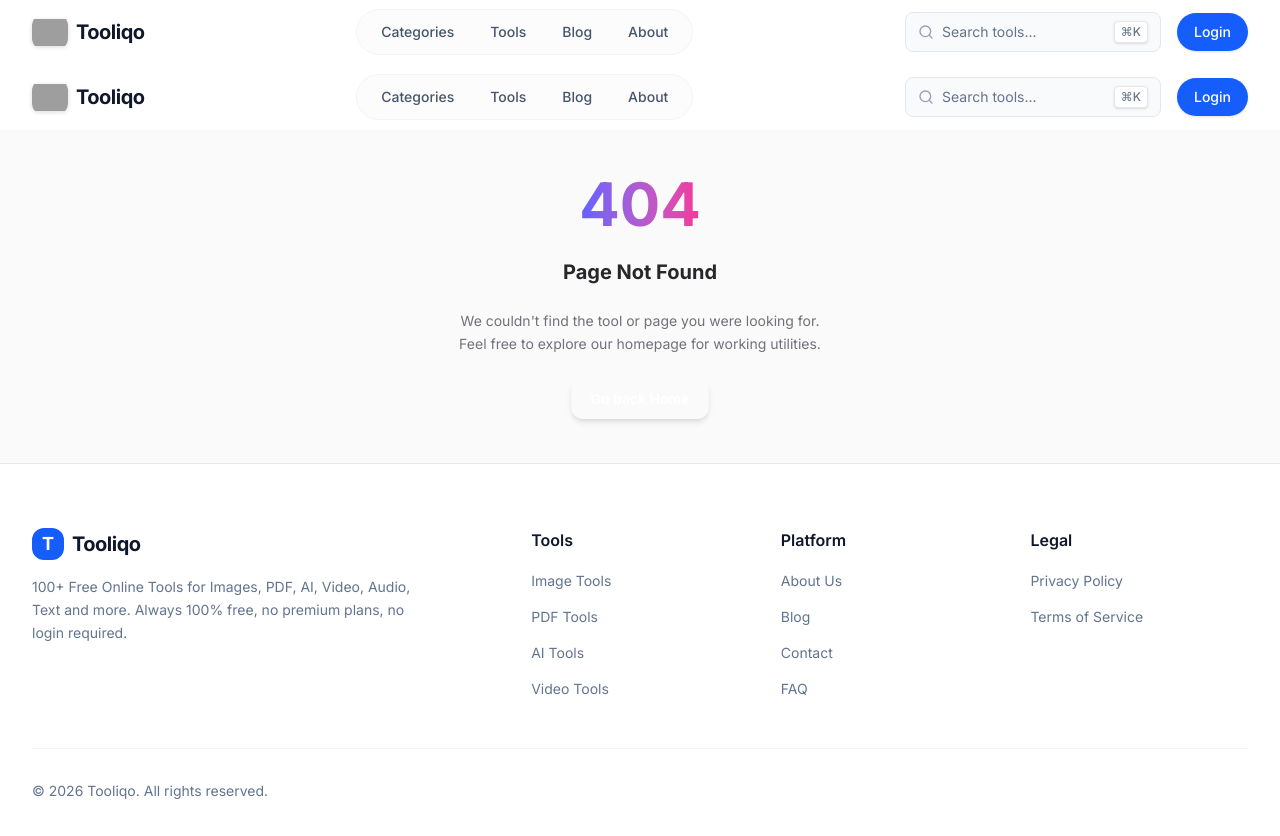
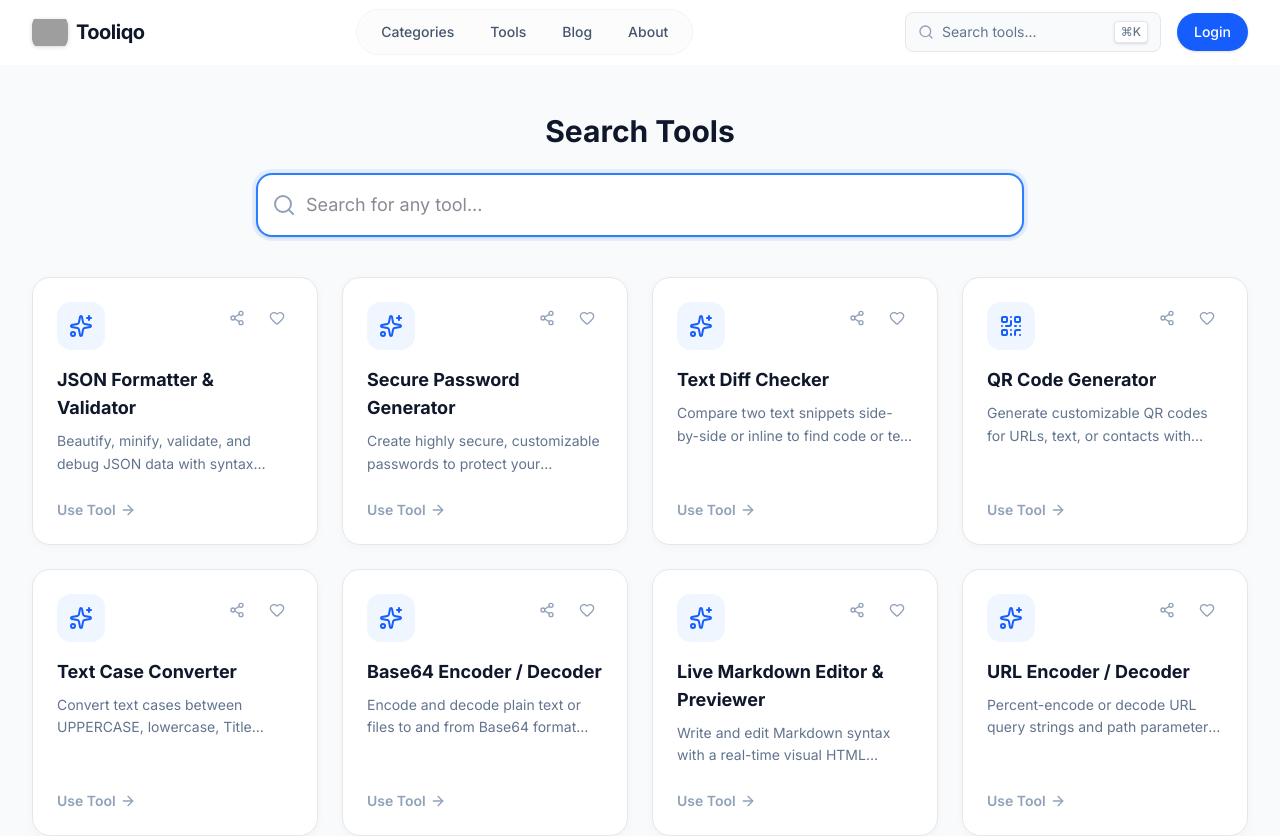
Before and after one commit to Padmini20-S/Tooliqo, a Next.js app: page /search in a window 1280 px wide. Before the commit this address had no page. Shown: the top 836 px of the page. Built offline with nearby package versions, Linux system fonts and the light colour scheme; grey boxes are pictures that could not be loaded.

Commit message:
Fix double headers and create missing pages to resolve 404s

```diff
--- a/app/about/page.tsx
+++ b/app/about/page.tsx
@@ -8,7 +8,6 @@ import { Sparkles, Shield, Cpu, Heart } from "lucide-react";
 export default function AboutPage() {
   return (
     <div className="min-h-screen bg-zinc-50 dark:bg-zinc-950 text-zinc-900 dark:text-zinc-50 flex flex-col transition-colors duration-300">
-      <Navbar />
 
       <main className="flex-1 max-w-4xl w-full mx-auto px-4 sm:px-6 lg:px-8 py-16 space-y-12">
         {/* Header */}
@@ -64,7 +63,6 @@ export default function AboutPage() {
         </div>
       </main>
 
-      <Footer />
     </div>
   );
 }
--- /dev/null
+++ b/app/blog/page.tsx
@@ -0,0 +1,20 @@
+import React from "react";
+import Link from "next/link";
+import { FileText } from "lucide-react";
+
+export default function BlogPage() {
+  return (
+    <div className="flex-1 w-full max-w-7xl mx-auto px-4 sm:px-6 lg:px-8 py-20 text-center">
+      <div className="w-20 h-20 bg-purple-50 text-purple-500 rounded-full flex items-center justify-center mx-auto mb-6">
+        <FileText className="w-10 h-10" />
+      </div>
+      <h1 className="text-4xl font-bold text-slate-900 mb-4">Our Blog</h1>
+      <p className="text-lg text-slate-500 max-w-2xl mx-auto mb-10">
+        Articles, tutorials, and productivity tips are coming soon to our brand new blog!
+      </p>
+      <Link href="/" className="px-8 py-4 bg-slate-900 text-white font-semibold rounded-full hover:bg-slate-800 transition-colors shadow-sm">
+        Back to Home
+      </Link>
+    </div>
+  );
+}
--- /dev/null
+++ b/app/categories/page.tsx
@@ -0,0 +1,20 @@
+import React from "react";
+import Link from "next/link";
+import { Grid } from "lucide-react";
+
+export default function CategoriesPage() {
+  return (
+    <div className="flex-1 w-full max-w-7xl mx-auto px-4 sm:px-6 lg:px-8 py-20 text-center">
+      <div className="w-20 h-20 bg-blue-50 text-blue-500 rounded-full flex items-center justify-center mx-auto mb-6">
+        <Grid className="w-10 h-10" />
+      </div>
+      <h1 className="text-4xl font-bold text-slate-900 mb-4">All Categories</h1>
+      <p className="text-lg text-slate-500 max-w-2xl mx-auto mb-10">
+        We are organizing our tools into an even better category system. Coming very soon!
+      </p>
+      <Link href="/tools" className="px-8 py-4 bg-blue-600 text-white font-semibold rounded-full hover:bg-blue-700 transition-colors shadow-sm">
+        View All Tools Instead
+      </Link>
+    </div>
+  );
+}
--- a/app/contact/page.tsx
+++ b/app/contact/page.tsx
@@ -25,7 +25,6 @@ export default function ContactPage() {
 
   return (
     <div className="min-h-screen bg-zinc-50 dark:bg-zinc-950 text-zinc-900 dark:text-zinc-50 flex flex-col transition-colors duration-300">
-      <Navbar />
 
       <main className="flex-1 max-w-lg w-full mx-auto px-4 sm:px-6 lg:px-8 py-16 space-y-8">
         <div className="text-center space-y-2">
@@ -147,7 +146,6 @@ export default function ContactPage() {
         </div>
       </main>
 
-      <Footer />
     </div>
   );
 }
--- a/app/disclaimer/page.tsx
+++ b/app/disclaimer/page.tsx
@@ -9,7 +9,6 @@ export default function DisclaimerPage() {
 
   return (
     <div className="min-h-screen bg-zinc-50 dark:bg-zinc-950 text-zinc-900 dark:text-zinc-50 flex flex-col transition-colors duration-300">
-      <Navbar />
 
       <main className="flex-1 max-w-3xl w-full mx-auto px-4 sm:px-6 lg:px-8 py-16 space-y-8">
         <div className="space-y-2">
@@ -45,7 +44,6 @@ export default function DisclaimerPage() {
         </article>
       </main>
 
-      <Footer />
     </div>
   );
 }
--- a/app/error.tsx
+++ b/app/error.tsx
@@ -7,7 +7,6 @@ import Footer from "@/components/Footer";
 export default function Error({ error, reset }: { error: Error; reset: () => void }) {
   return (
     <div className="min-h-screen bg-zinc-50 dark:bg-zinc-950 text-zinc-900 dark:text-zinc-50 flex flex-col transition-colors duration-300">
-      <Navbar />
       <main className="flex-1 flex flex-col items-center justify-center p-8 space-y-6 text-center">
         <h1 className="text-4xl font-extrabold text-red-505">Oops!</h1>
         <h2 className="text-xl font-bold text-zinc-800 dark:text-zinc-200">Something went wrong</h2>
@@ -23,7 +22,6 @@ export default function Error({ error, reset }: { error: Error; reset: () => voi
           </a>
         </div>
       </main>
-      <Footer />
     </div>
   );
 }
--- a/app/not-found.tsx
+++ b/app/not-found.tsx
@@ -8,7 +8,6 @@ import Footer from "@/components/Footer";
 export default function NotFound() {
   return (
     <div className="min-h-screen bg-zinc-50 dark:bg-zinc-950 text-zinc-900 dark:text-zinc-50 flex flex-col transition-colors duration-300">
-      <Navbar />
       <main className="flex-1 flex flex-col items-center justify-center p-8 space-y-6 text-center">
         <h1 className="text-6xl font-extrabold text-transparent bg-clip-text bg-gradient-to-r from-indigo-500 to-pink-500">404</h1>
         <h2 className="text-xl font-bold text-zinc-800 dark:text-zinc-200">Page Not Found</h2>
@@ -19,7 +18,6 @@ export default function NotFound() {
           Go back Home
         </Link>
       </main>
-      <Footer />
     </div>
   );
 }
--- a/app/privacy-policy/page.tsx
+++ b/app/privacy-policy/page.tsx
@@ -9,7 +9,6 @@ export default function PrivacyPolicyPage() {
 
   return (
     <div className="min-h-screen bg-zinc-50 dark:bg-zinc-950 text-zinc-900 dark:text-zinc-50 flex flex-col transition-colors duration-300">
-      <Navbar />
 
       <main className="flex-1 max-w-3xl w-full mx-auto px-4 sm:px-6 lg:px-8 py-16 space-y-8">
         <div className="space-y-2">
@@ -62,7 +61,6 @@ export default function PrivacyPolicyPage() {
         </article>
       </main>
 
-      <Footer />
     </div>
   );
 }
--- /dev/null
+++ b/app/search/page.tsx
@@ -0,0 +1,60 @@
+"use client";
+
+import React, { useState } from "react";
+import Link from "next/link";
+import { Search } from "lucide-react";
+import { tools } from "@/lib/tools";
+import ToolCard from "@/components/ToolCard";
+
+export default function SearchPage() {
+  const [query, setQuery] = useState("");
+
+  const filteredTools = tools.filter(
+    (tool) =>
+      tool.name.toLowerCase().includes(query.toLowerCase()) ||
+      tool.description.toLowerCase().includes(query.toLowerCase()) ||
+      tool.keywords.some((k) => k.toLowerCase().includes(query.toLowerCase()))
+  );
+
+  return (
+    <div className="flex-1 w-full max-w-7xl mx-auto px-4 sm:px-6 lg:px-8 py-12">
+      <div className="max-w-3xl mx-auto mb-10">
+        <h1 className="text-3xl font-bold text-slate-900 mb-6 text-center">Search Tools</h1>
+
+        <div className="relative">
+          <div className="absolute inset-y-0 left-0 pl-4 flex items-center pointer-events-none">
+            <Search className="h-6 w-6 text-slate-400" />
+          </div>
+          <input
+            type="text"
+            className="block w-full pl-12 pr-4 py-4 bg-white border-2 border-slate-200 rounded-2xl text-lg focus:ring-4 focus:ring-blue-500/10 focus:border-blue-500 outline-none transition-all shadow-sm"
+            placeholder="Search for any tool..."
+            value={query}
+            onChange={(e) => setQuery(e.target.value)}
+            autoFocus
+          />
+        </div>
+      </div>
+
+      {query && (
+        <div className="mb-6">
+          <h2 className="text-xl font-semibold text-slate-700">
+            {filteredTools.length} result{filteredTools.length !== 1 ? 's' : ''} found
+          </h2>
+        </div>
+      )}
+
+      {filteredTools.length > 0 ? (
+        <div className="grid grid-cols-1 sm:grid-cols-2 md:grid-cols-3 lg:grid-cols-4 gap-6">
+          {filteredTools.map((tool, index) => (
+            <ToolCard key={tool.slug} tool={tool} index={index} />
+          ))}
+        </div>
+      ) : (
+        <div className="text-center py-20">
+          <p className="text-slate-500 text-lg">No tools found matching "{query}". Try a different keyword.</p>
+        </div>
+      )}
+    </div>
+  );
+}
--- a/app/terms-conditions/page.tsx
+++ b/app/terms-conditions/page.tsx
@@ -9,7 +9,6 @@ export default function TermsConditionsPage() {
 
   return (
     <div className="min-h-screen bg-zinc-50 dark:bg-zinc-950 text-zinc-900 dark:text-zinc-50 flex flex-col transition-colors duration-300">
-      <Navbar />
 
       <main className="flex-1 max-w-3xl w-full mx-auto px-4 sm:px-6 lg:px-8 py-16 space-y-8">
         <div className="space-y-2">
@@ -63,7 +62,6 @@ export default function TermsConditionsPage() {
         </article>
       </main>
 
-      <Footer />
     </div>
   );
 }
```
Also changed, not shown: app/favorites/page.tsx (added, +20 -0 lines), app/tools/page.tsx (added, +27 -0 lines).
